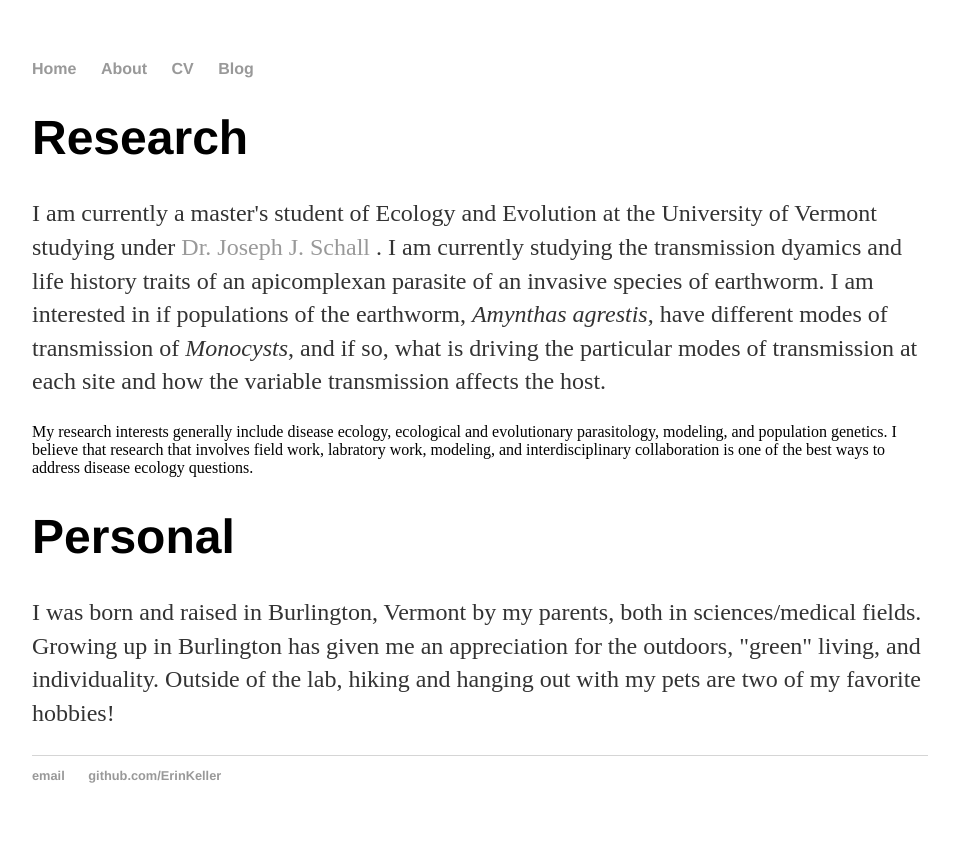
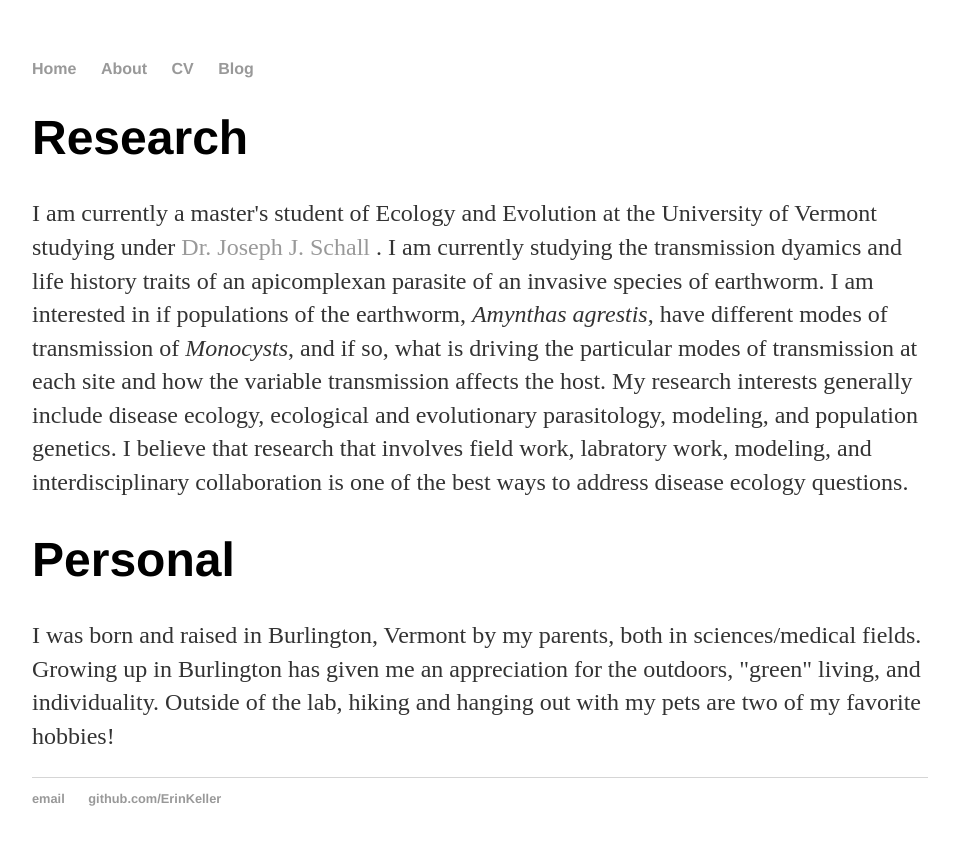
Before and after one commit to ErinKeller/ErinKeller.github.io, a Jekyll site: the page built from about/index.html, in a window 1280 px wide. Shown: the top 845 px of the page, without its empty margins (160-1119 px from the left). Built offline with Jekyll 4.4.1, drawn with Linux system fonts in a browser that asks for light colours; part of the change alters nothing that is shown.

```diff
--- a/about/index.html
+++ b/about/index.html
@@ -3,9 +3,9 @@ layout: default
 title: About me
 ---
 <h1> Research </h1>
-<p>I am currently a master's student of Ecology and Evolution at the University of Vermont studying under <a href="https://www.uvm.edu/~jschall/malaria.html">Dr. Joseph J. Schall </a>. I am currently studying the transmission dyamics and life history traits of an apicomplexan parasite of an invasive species of earthworm. I am interested in if populations of the earthworm, <i> Amynthas agrestis</i>, have different modes of transmission of <i>Monocysts</i>, and if so, what is driving the particular modes of transmission at each site and how the variable transmission affects the host.</p>
+<p>I am currently a master's student of Ecology and Evolution at the University of Vermont studying under <a href="https://www.uvm.edu/~jschall/malaria.html">Dr. Joseph J. Schall </a>. I am currently studying the transmission dyamics and life history traits of an apicomplexan parasite of an invasive species of earthworm. I am interested in if populations of the earthworm, <i> Amynthas agrestis</i>, have different modes of transmission of <i>Monocysts</i>, and if so, what is driving the particular modes of transmission at each site and how the variable transmission affects the host.
 
-My research interests generally include disease ecology, ecological and evolutionary parasitology, modeling, and population genetics. I believe that research that involves field work, labratory work, modeling, and interdisciplinary collaboration is one of the best ways to address disease ecology questions.
+My research interests generally include disease ecology, ecological and evolutionary parasitology, modeling, and population genetics. I believe that research that involves field work, labratory work, modeling, and interdisciplinary collaboration is one of the best ways to address disease ecology questions.  </p>
 
 <h1> Personal </h1>
 <p>I was born and raised in Burlington, Vermont by my parents, both in sciences/medical fields. Growing up in Burlington has given me an appreciation for the outdoors, "green" living, and individuality. Outside of the lab, hiking and hanging out with my pets are two of my favorite hobbies!</p>
```
